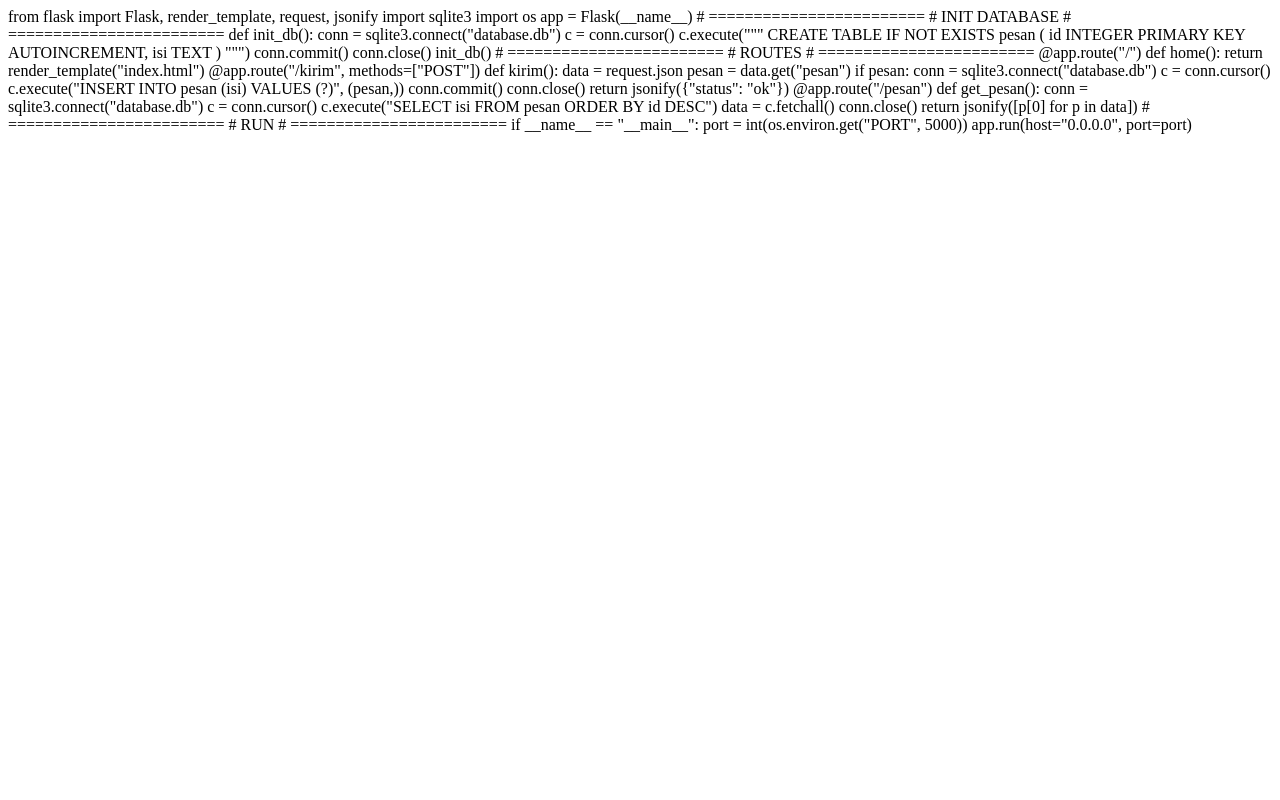
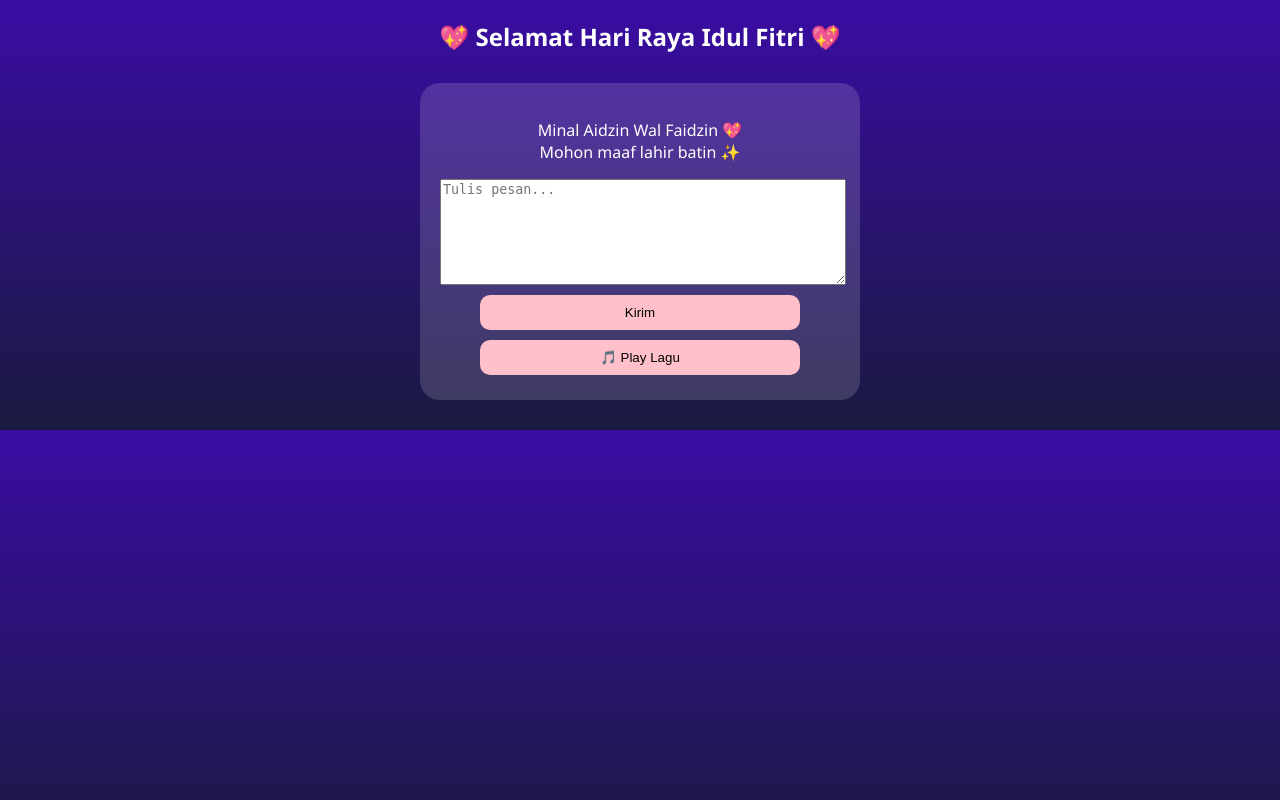
Before and after one commit to neylaaman27-alt/selamat-lebaran, a Flask app: template templates/indeks.html in a window 1280 px wide. Run offline with Flask 3, Linux system fonts and the light colour scheme; the template is opened without the code that fills it, so the values that code supplies are empty.

Commit message:
indeks.html

```diff
--- a/templates/indeks.html
+++ b/templates/indeks.html
@@ -1,60 +1,107 @@
-from flask import Flask, render_template, request, jsonify
-import sqlite3
-import os
+<!DOCTYPE html>
+<html lang="id">
+<head>
+<meta charset="UTF-8">
+<meta name="viewport" content="width=device-width, initial-scale=1.0">
 
-app = Flask(__name__)
+<title>Kartu Lebaran 💖</title>
 
-# ========================
-# INIT DATABASE
-# ========================
-def init_db():
-    conn = sqlite3.connect("database.db")
-    c = conn.cursor()
-    c.execute("""
-        CREATE TABLE IF NOT EXISTS pesan (
-            id INTEGER PRIMARY KEY AUTOINCREMENT,
-            isi TEXT
-        )
-    """)
-    conn.commit()
-    conn.close()
+<style>
+body {
+    margin: 0;
+    font-family: 'Segoe UI', sans-serif;
+    background: linear-gradient(to top, #1a1a40, #3a0ca3);
+    color: white;
+    text-align: center;
+}
 
-init_db()
+/* CARD */
+.card {
+    background: rgba(255,255,255,0.15);
+    padding: 20px;
+    border-radius: 20px;
+    width: 90%;
+    max-width: 400px;
+    margin: 30px auto;
+}
 
-# ========================
-# ROUTES
-# ========================
-@app.route("/")
-def home():
-    return render_template("index.html")
+/* BUTTON */
+button {
+    padding: 10px;
+    margin: 5px;
+    border-radius: 10px;
+    background: pink;
+    border: none;
+    width: 80%;
+}
 
-@app.route("/kirim", methods=["POST"])
-def kirim():
-    data = request.json
-    pesan = data.get("pesan")
+/* TEXTAREA */
+textarea {
+    width: 100%;
+    height: 100px;
+}
 
-    if pesan:
-        conn = sqlite3.connect("database.db")
-        c = conn.cursor()
-        c.execute("INSERT INTO pesan (isi) VALUES (?)", (pesan,))
-        conn.commit()
-        conn.close()
+/* MINGYU */
+.mingyu {
+    position: fixed;
+    width: 120px;
+    border-radius: 15px;
+    box-shadow: 0 0 20px pink;
+}
+</style>
+</head>
 
-    return jsonify({"status": "ok"})
+<body>
 
-@app.route("/pesan")
-def get_pesan():
-    conn = sqlite3.connect("database.db")
-    c = conn.cursor()
-    c.execute("SELECT isi FROM pesan ORDER BY id DESC")
-    data = c.fetchall()
-    conn.close()
+<h2>💖 Selamat Hari Raya Idul Fitri 💖</h2>
 
-    return jsonify([p[0] for p in data])
+<div class="card">
+<p>
+Minal Aidzin Wal Faidzin 💖<br>
+Mohon maaf lahir batin ✨
+</p>
 
-# ========================
-# RUN
-# ========================
-if __name__ == "__main__":
-    port = int(os.environ.get("PORT", 5000))
-    app.run(host="0.0.0.0", port=port)
+<textarea id="pesan" placeholder="Tulis pesan..."></textarea><br>
+
+<button onclick="kirimPesan()">Kirim</button>
+<button onclick="toggleMusic()">🎵 Play Lagu</button>
+
+</div>
+
+<audio id="lagu" loop>
+    <source src="{{ url_for('static', filename='lagu.mp3') }}">
+</audio>
+
+<script>
+// 🎤 MINGYU
+setInterval(()=>{
+    let img=document.createElement("img");
+    img.src="{{ url_for('static', filename='mingyu.jpg') }}";
+    img.className="mingyu";
+    img.style.left=Math.random()*80+"vw";
+    img.style.top=Math.random()*70+"vh";
+    document.body.appendChild(img);
+    setTimeout(()=>img.remove(),5000);
+},5000);
+
+// 💌 KIRIM
+function kirimPesan(){
+    let pesan=document.getElementById("pesan").value;
+
+    fetch("/kirim",{
+        method:"POST",
+        headers:{"Content-Type":"application/json"},
+        body:JSON.stringify({pesan:pesan})
+    })
+    .then(()=>alert("Terkirim 💖"));
+}
+
+// 🎵 MUSIC
+function toggleMusic(){
+    let lagu=document.getElementById("lagu");
+    lagu.play().catch(()=>alert("Klik lagi ya 💖"));
+}
+</script>
+
+</body>
+</html>
```
